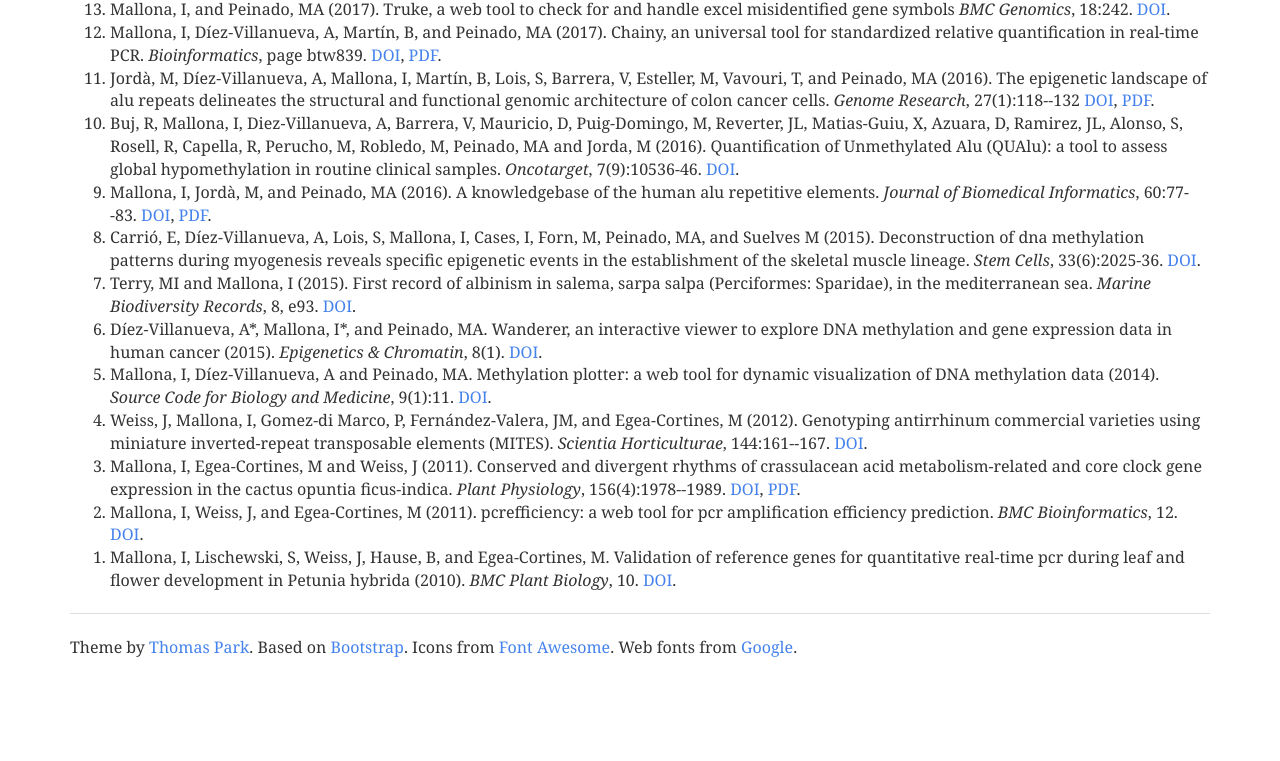
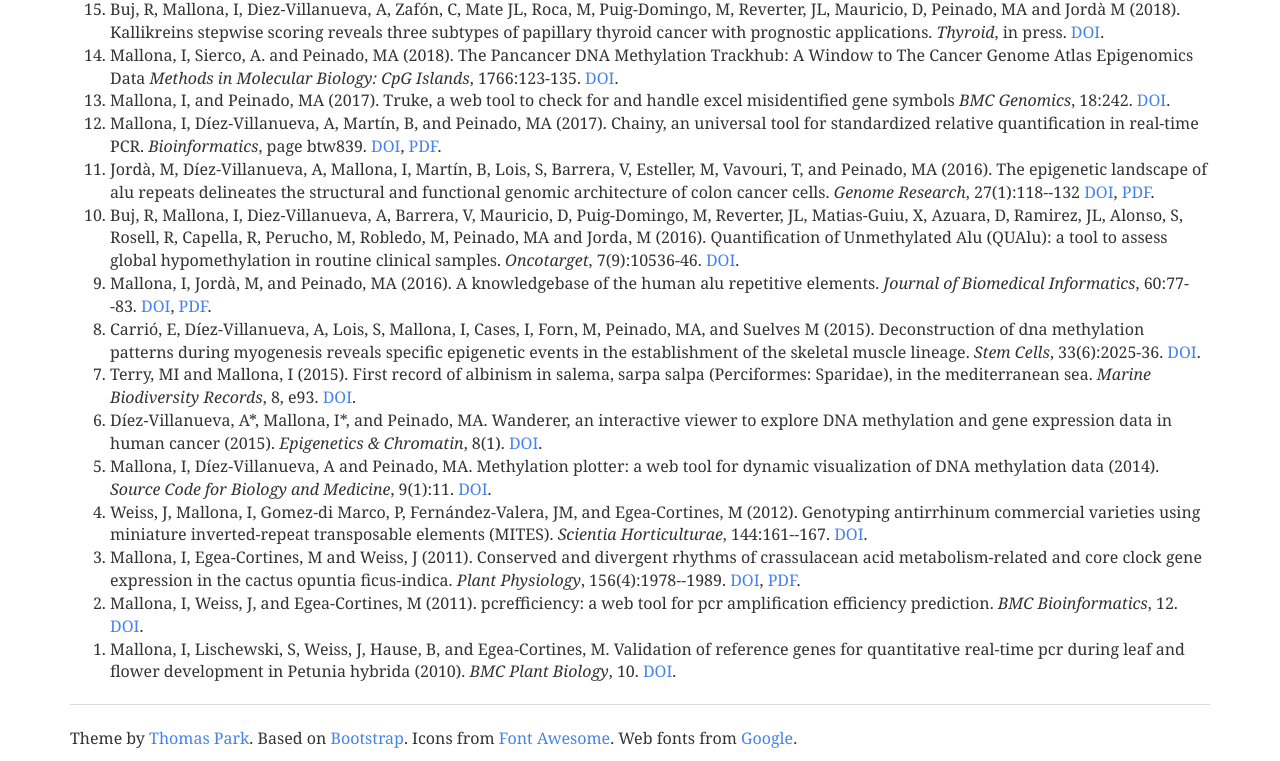
Before and after one commit to imallona/web, a plain HTML site: page papers.html in a window 1280 px wide. Shown: the part 243-1004 px from the top of the page. Before the commit the page ends 913 px from the top, so only its background shows below. Drawn offline with nearby package versions, Linux system fonts and the light colour scheme.

Commit message:
Papers and affiliation updated

```diff
--- a/papers.html
+++ b/papers.html
@@ -52,7 +52,17 @@
 	</ul>
 	<h3>Publications</h3>
 	<ol reversed=true>
-	  <li>Mallona, I, and Peinado, MA (2017).
+          <li>
+	    Buj, R, Mallona, I, Diez-Villanueva, A, Zafón, C, Mate JL, Roca, M, Puig-Domingo, M, Reverter, JL, Mauricio, D, Peinado, MA and Jordà M (2018).
+            Kallikreins stepwise scoring reveals three subtypes of papillary thyroid cancer with prognostic applications.
+	    <em>Thyroid</em>, in press.
+	    <a href="http://dx.doi.org/10.1089/thy.2017.0501">DOI</a>.
+	  </li>
+          <li>Mallona, I, Sierco, A. and Peinado, MA (2018).
+            The Pancancer DNA Methylation Trackhub: A Window to The Cancer Genome Atlas Epigenomics Data
+	    <em>Methods in Molecular Biology: CpG Islands</em>, 1766:123-135. <a href="https://doi.org/10.1007/978-1-4939-7768-0_7">DOI</a>.
+	  </li>
+          <li>Mallona, I, and Peinado, MA (2017).
 	    Truke, a web tool to check for and handle excel misidentified gene symbols
 	    <em>BMC Genomics</em>, 18:242. <a href="http://dx.doi.org/10.1186/s12864-017-3631-8">DOI</a>.
 	  </li>
@@ -66,7 +76,6 @@
 	    Jord&agrave;, M, D&iacute;ez-Villanueva, A, Mallona, I, Mart&iacute;n, B, Lois, S, Barrera, V, Esteller, M, Vavouri, T, and Peinado, MA (2016). The epigenetic landscape of alu repeats delineates the structural and  functional genomic architecture of colon cancer cells. <em>Genome Research</em>, 27(1):118--132 <a href="http://dx.doi.org/10.1101/gr.207522.116">DOI</a>, <a href="data/jorda_peinado_gres_2017.pdf">PDF</a>.
 	  </li>
 	  <li>
-
 	    Buj, R, Mallona, I, Diez-Villanueva, A, Barrera, V, Mauricio, D, Puig-Domingo, M, Reverter, JL, Matias-Guiu, X, Azuara, D, Ramirez, JL, Alonso, S, Rosell, R, Capella, R, Perucho, M, Robledo, M, Peinado, MA and Jorda, M (2016). Quantification of Unmethylated Alu (QUAlu): a tool to assess global hypomethylation in routine clinical samples.
 	    <em>Oncotarget</em>, 7(9):10536-46.
 	    <a href="http://dx.doi.org/10.18632/oncotarget.7233">DOI</a>.
```
Also changed, not shown: contact.html (+3 -3 lines).
